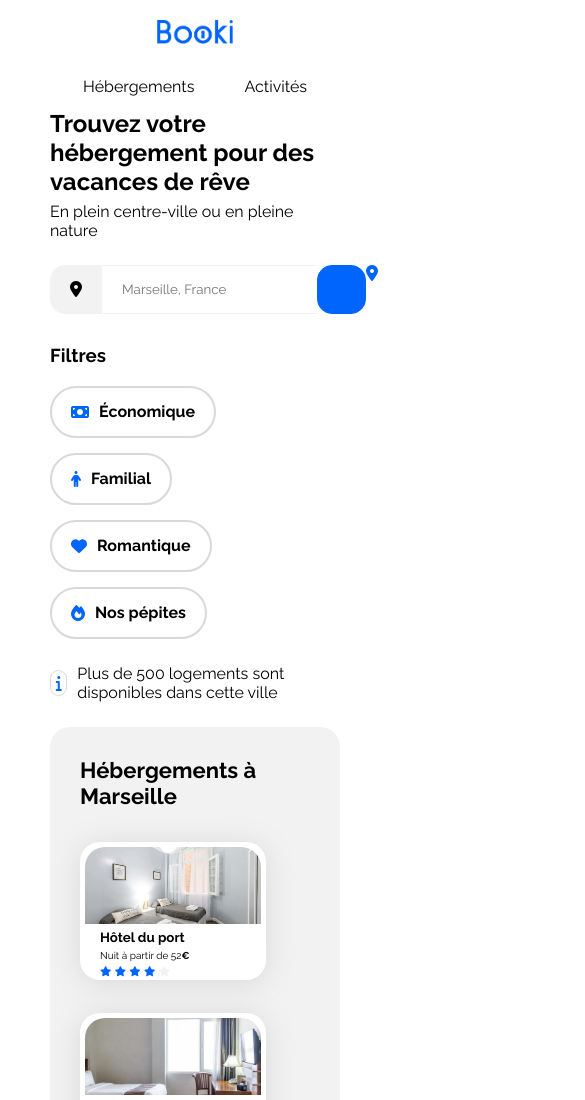
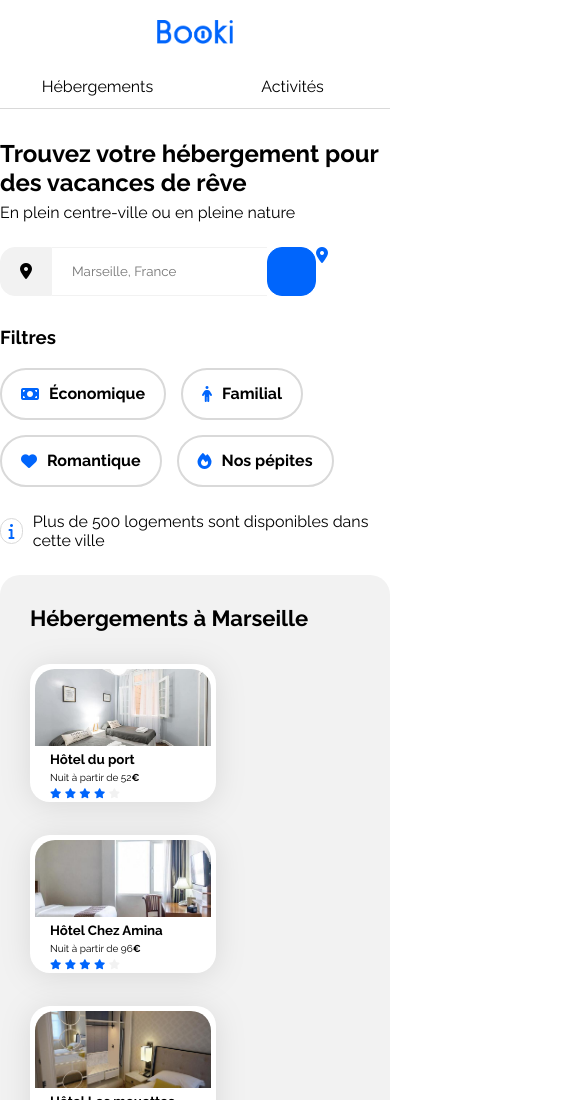
Before and after one commit to flotoine/booki, a plain HTML site: page index.html in a window 390 px wide. Shown: the top 1100 px of the page, 585 px wide, since content can reach past the window. Drawn offline with Linux system fonts and the light colour scheme.

Commit message:
Finalisation boutons nav version mobile

```diff
--- a/css/style.css
+++ b/css/style.css
@@ -387,6 +387,7 @@ footer {
     .bouton-loupe {
         display: none;
     }
+
 }
 /* Medium devices (tablets, less/equal than 1024px) */
 @media (max-width: 1024px) {
@@ -523,23 +524,48 @@ footer {
 
 /* Small devices (phones, less than 768px) */
 @media (max-width: 767.98px) {
+    .main-container {
+        padding-left: 0px;
+        padding-right: 0px;
+    }
+
+
+
+    .liensNavigation {
+        width: 100%;
+    }
+
+    nav {
+        width: 100%;
+        margin-bottom: 30px;
+    }
+
     nav a {
+        width: 50%;
+        margin: 0%;
         display: flex;
-        justify-content: space-between;
+        justify-content: center;
+        border-bottom: #D9D9D9 solid 0.1rem;
+    }
+
+    nav a:hover {
+        border-bottom: #0065FC solid 0.1rem;
+         /***test***/
     }
 
 
     .header-container {
+        display: flex;
         flex-direction: column;
         justify-content: center;
         align-items: center;
+        width: 100%;
     }
 
     .lienAccueilBooki a {
         display: flex;
         justify-content: center;
         margin: 20px;
-        margin-bottom: 20px;
     }
 
 
--- a/index.html
+++ b/index.html
@@ -19,7 +19,7 @@
         <header>
             <div class="header-container">
                 <div class= "lienAccueilBooki"> <a href="#"> <img src="./images/logo/Booki.png"  alt="logo de Booki" class="logoBooki"></a></div>
-                <div>
+                <div class= "liensNavigation">
                 <nav>
                     <a href="#hebergement">Hébergements </a> <!--Futur vers section ID hebergement -->
                     <a href="#activites">Activités </a> <!--Futur vers section ID activites -->
```
